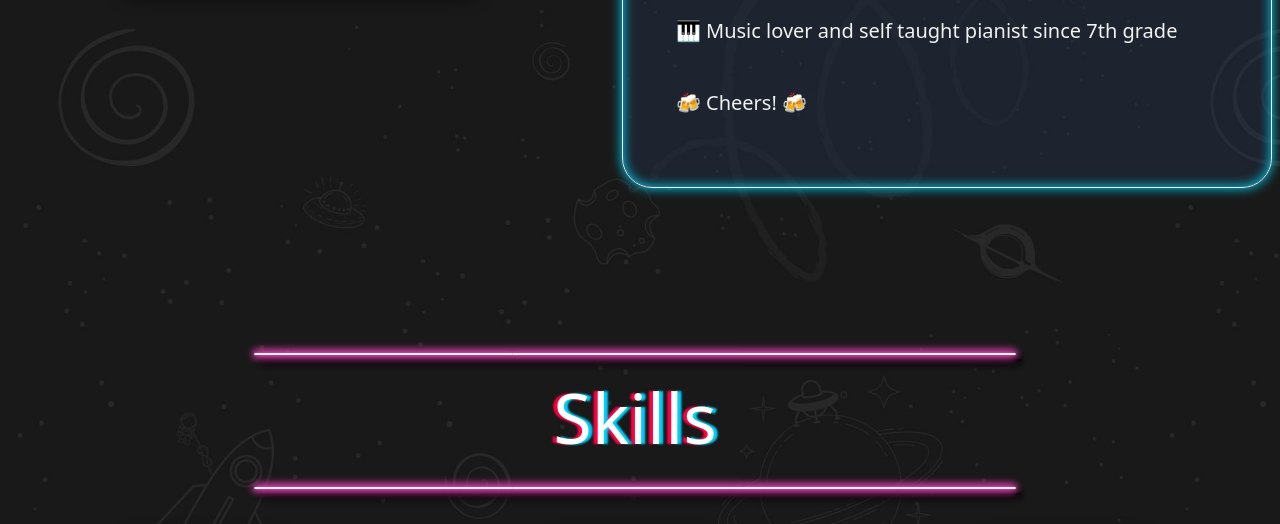
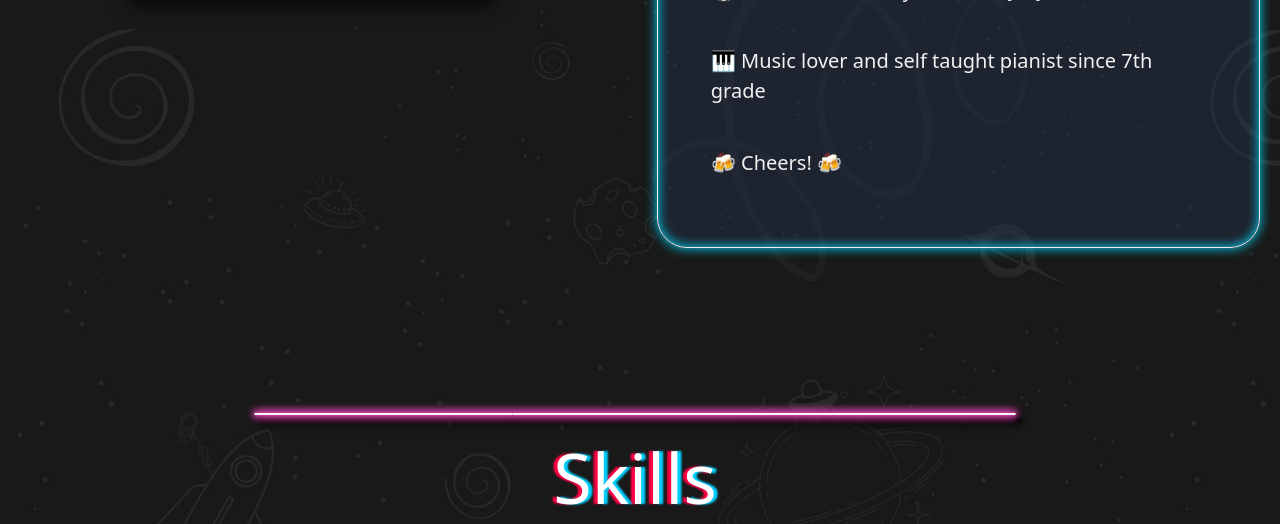
Before and after one commit to jalebkackson/HTML-Email-Portfolio, a Node server app: page / in a window 1280 px wide. Shown: the part 1615-2139 px from the top of the page. Run offline with Node 20, Linux system fonts and the light colour scheme; some libraries are stand-ins or nearby versions.

Commit message:
changed proj img sizes and imbedded about p tags in another div to bandaid fix awkward rendering

```diff
--- a/public/style.css
+++ b/public/style.css
@@ -296,6 +296,10 @@ svg {
 .about-me-p p {
   padding: 1vw;
 }
+
+/* .about-me-p-wrapper {
+  margin-right: px;
+} */
 
 .slide-in-from-right {
   animation: slide-from-right 0.9s 0s ease forwards;
--- a/views/index.ejs
+++ b/views/index.ejs
@@ -140,7 +140,8 @@
           </svg>
           <img src="https://i.imgur.com/mRtrKcv.png" class="bitmoji" />
         </div>
-        <div class="col-md about-me-p">
+        <div class="col-md about-me-p-wrapper">
+          <div class="about-me-p">
             <p>👨🏻‍💻 Proficient in HTML, CSS, and Javascript</p>
             <p>✉️ Responsive HTML email templates from design mockups</p>
             <p>👨🏻‍💻 Self taught since 2018</p>
@@ -149,6 +150,7 @@
             <p>🥋 Martial Arts, Muay Thai, and Jiu Jitsu</p>
             <p>🎹 Music lover and self taught pianist since 7th grade</p>
             <p>🍻 Cheers! 🍻</p>
+          </div>
         </div>
       </div>
     </div>
@@ -212,7 +214,7 @@
         <div class="project one col-md-6">
           <h3>Landing Page</h3>
           <a href="https://landingpage42024-production.up.railway.app/">
-            <img src="https://i.imgur.com/1G5Yfmb.png" alt="" />
+            <img src="https://i.imgur.com/2J9JlxE.png" alt="" />
           </a>
         </div>
         <div class="project two col-md-6">
@@ -234,7 +236,7 @@
         <div class="project four col-md-6">
           <h3>Transactional</h3>
           <a href="https://fab-html-email-production.up.railway.app/">
-            <img src="https://i.imgur.com/H422lv3.png" alt="" />
+            <img src="https://i.imgur.com/rZfvqlT.png" alt="" />
           </a>
         </div>
       </div>
```
Lines whose indentation alone changed are shown as unchanged.
